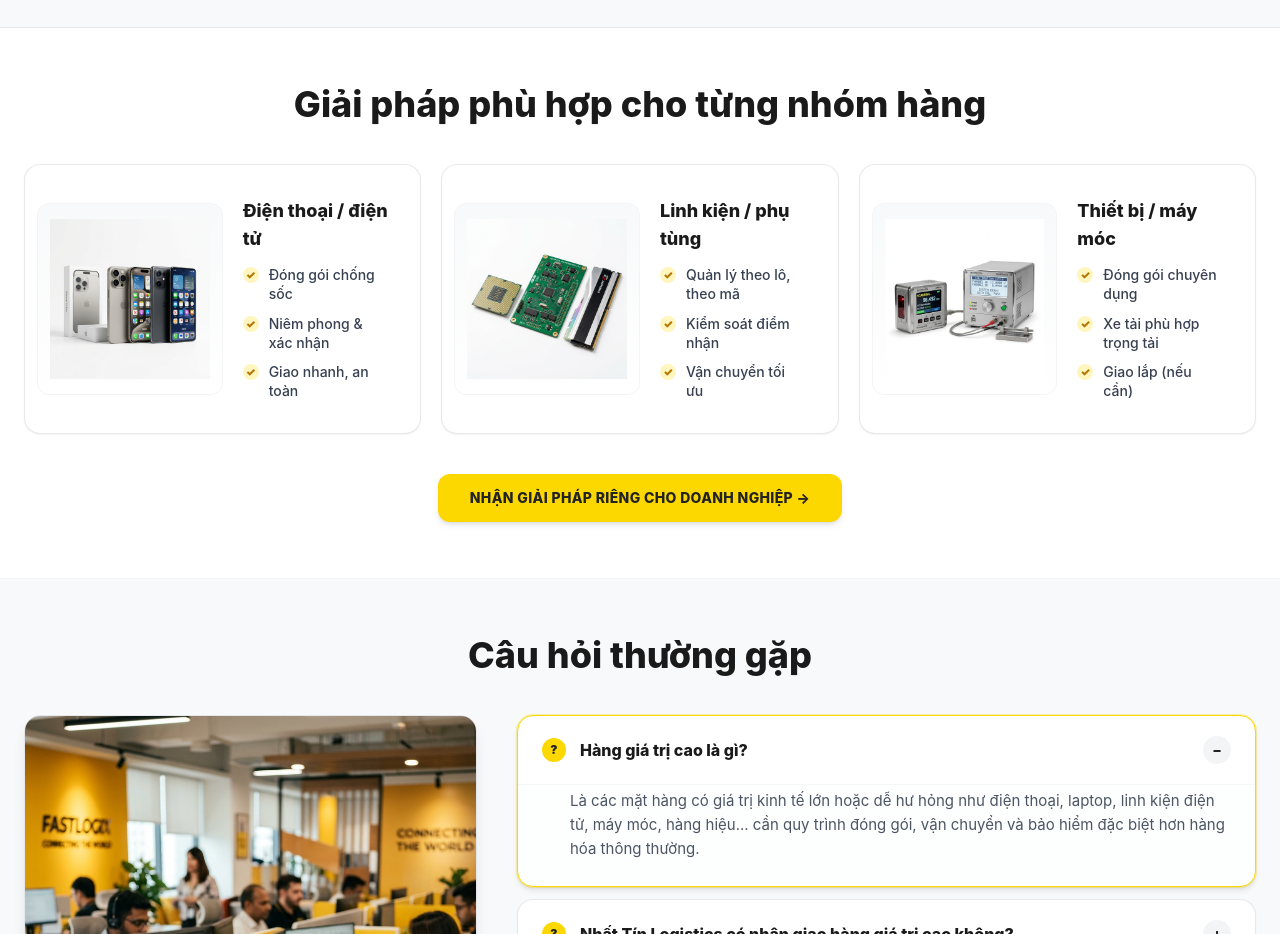
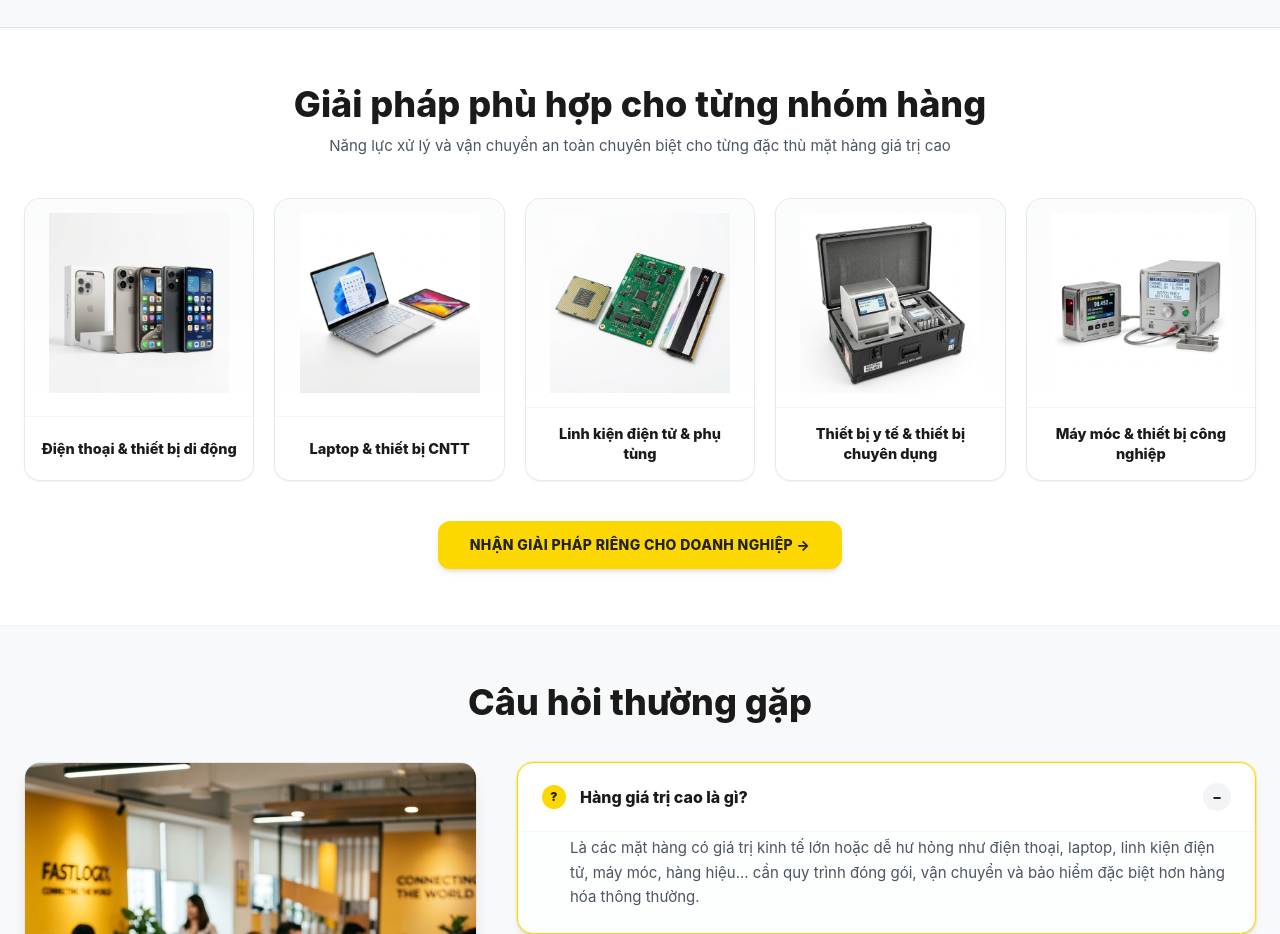
Before and after one commit to virutngocanhcao-a11y/ntl-guihanggiatricao, a Next.js app: page / in a window 1280 px wide. Shown: the part 3680-4614 px from the top of the page. Built offline with nearby package versions, Linux system fonts and the light colour scheme; a web font is replaced by a local one.

Commit message:
feat: redesign solutions by category to 5 visual-first high-value cards without bullets

```diff
--- a/app/admin/page.tsx
+++ b/app/admin/page.tsx
@@ -290,7 +290,7 @@ export default function AdminDashboard() {
                   <TextField label={`Tên nhóm ${i + 1}`} value={item.title} onChange={(v) => { const arr = [...content.solutionsByCategory]; arr[i] = { ...arr[i], title: v }; set("solutionsByCategory", arr); }} />
                   <ImageUploader label={`Ảnh ${i + 1}`} value={item.image} onChange={(url) => { const arr = [...content.solutionsByCategory]; arr[i] = { ...arr[i], image: url }; set("solutionsByCategory", arr); }} />
                 </div>
-                <TextAreaField label="Gạch đầu dòng (mỗi dòng 1 ý)" rows={4} value={item.bullets.join("\n")} onChange={(v) => { const arr = [...content.solutionsByCategory]; arr[i] = { ...arr[i], bullets: v.split("\n").filter(Boolean) }; set("solutionsByCategory", arr); }} />
+                <TextAreaField label="Gạch đầu dòng (không bắt buộc)" rows={3} value={(item.bullets || []).join("\n")} onChange={(v) => { const arr = [...content.solutionsByCategory]; arr[i] = { ...arr[i], bullets: v.split("\n").filter(Boolean) }; set("solutionsByCategory", arr); }} />
               </div>
             ))}
           </SectionCard>
--- a/components/landing/SolutionsByCategory.tsx
+++ b/components/landing/SolutionsByCategory.tsx
@@ -1,15 +1,32 @@
 import Image from "next/image";
 import { SolutionCategory } from "@/lib/content-schema";
 
-const defaultSolutionImages = [
-  "/images/category-phone.jpg",
-  "/images/category-chip.jpg",
-  "/images/category-machine.jpg",
+const defaultCategories = [
+  {
+    title: "Điện thoại & thiết bị di động",
+    image: "/images/category-phone.jpg",
+  },
+  {
+    title: "Laptop & thiết bị CNTT",
+    image: "/images/category-laptop.jpg",
+  },
+  {
+    title: "Linh kiện điện tử & phụ tùng",
+    image: "/images/category-chip.jpg",
+  },
+  {
+    title: "Thiết bị y tế & thiết bị chuyên dụng",
+    image: "/images/category-medical.jpg",
+  },
+  {
+    title: "Máy móc & thiết bị công nghiệp",
+    image: "/images/category-machine.jpg",
+  },
 ];
 
 function getValidSolutionImage(img: string | undefined, index: number) {
   if (!img || img.endsWith(".svg")) {
-    return defaultSolutionImages[index] || defaultSolutionImages[0];
+    return defaultCategories[index]?.image || defaultCategories[0].image;
   }
   return img;
 }
@@ -21,31 +38,48 @@ export default function SolutionsByCategory({
   intro: string;
   items: SolutionCategory[];
 }) {
+  const displayItems =
+    items && items.length >= 5
+      ? items
+      : defaultCategories.map((def, idx) => ({
+          title: items?.[idx]?.title || def.title,
+          image: items?.[idx]?.image || def.image,
+        }));
+
   return (
     <section className="bg-white py-10 md:py-14 border-b border-gray-100" id="giai-phap">
       <div className="mx-auto max-w-7xl px-6">
         <h2 className="text-center text-2xl sm:text-3xl font-extrabold text-[#1a1a1a] md:text-4xl max-w-5xl mx-auto leading-tight lg:whitespace-nowrap">
-          {intro}
+          {intro || "Giải pháp phù hợp cho từng nhóm hàng"}
         </h2>
+        <p className="mt-2.5 text-center text-sm md:text-[15px] text-gray-600 max-w-2xl mx-auto leading-relaxed">
+          Năng lực xử lý và vận chuyển an toàn chuyên biệt cho từng đặc thù mặt hàng giá trị cao
+        </p>
 
-        <div className="mt-8 md:mt-10 grid gap-5 lg:grid-cols-3">
-          {items.map((item, i) => (
-            <div key={item.title} className="overflow-hidden rounded-2xl bg-white border border-gray-200/90 shadow-sm hover:shadow-xl hover:border-[#fdd800] transition-all hover:-translate-y-1.5 flex flex-col sm:flex-row lg:flex-col xl:flex-row items-center p-3 group duration-300">
-              <div className="relative h-44 sm:h-48 w-full sm:w-1/2 lg:w-full xl:w-1/2 shrink-0 bg-gradient-to-b from-[#f8f9fa] to-white rounded-xl overflow-hidden flex items-center justify-center p-3 border border-gray-100">
+        <div className="mt-8 md:mt-10 grid grid-cols-1 sm:grid-cols-2 md:grid-cols-3 lg:grid-cols-5 gap-4 lg:gap-5">
+          {displayItems.map((item, i) => (
+            <div
+              key={item.title}
+              className="group overflow-hidden rounded-2xl bg-white border border-gray-200/90 text-center shadow-sm hover:shadow-xl hover:border-[#fdd800] transition-all hover:-translate-y-1.5 flex flex-col duration-300"
+            >
+              {/* Product Visual */}
+              <div className="relative h-48 sm:h-52 w-full p-3.5 bg-gradient-to-b from-gray-50/70 to-white flex items-center justify-center overflow-hidden">
                 <div className="relative h-full w-full">
-                  <Image src={getValidSolutionImage(item.image, i)} alt={item.title} fill className="object-contain group-hover:scale-105 transition-transform duration-500" sizes="(max-width: 640px) 100vw, 300px" />
+                  <Image
+                    src={getValidSolutionImage(item.image, i)}
+                    alt={item.title}
+                    fill
+                    className="object-contain group-hover:scale-105 transition-transform duration-500"
+                    sizes="(max-width: 640px) 100vw, (max-width: 1024px) 33vw, 240px"
+                  />
                 </div>
               </div>
-              <div className="p-4 sm:p-5 lg:p-4 xl:p-5 w-full">
-                <h3 className="font-extrabold text-[#1a1a1a] text-[16px] md:text-lg group-hover:text-[#b37700] transition-colors">{item.title}</h3>
-                <ul className="mt-3 space-y-2.5 text-sm text-gray-700">
-                  {item.bullets.slice(0, 3).map((bullet) => (
-                    <li key={bullet} className="flex gap-2.5 items-start">
-                      <span className="flex h-4 w-4 shrink-0 items-center justify-center rounded-full bg-[#fdd800]/25 text-[#b37700] text-[11px] font-black mt-0.5">✓</span>
-                      <span className="font-medium text-gray-700 leading-snug">{bullet}</span>
-                    </li>
-                  ))}
-                </ul>
+
+              {/* Category Name Label */}
+              <div className="p-4 border-t border-gray-100 bg-white group-hover:bg-amber-50/25 mt-auto transition-colors flex items-center justify-center min-h-[64px]">
+                <p className="text-sm sm:text-[14.5px] font-extrabold text-[#1a1a1a] group-hover:text-[#b37700] transition-colors leading-snug">
+                  {item.title}
+                </p>
               </div>
             </div>
           ))}
--- a/lib/content-schema.ts
+++ b/lib/content-schema.ts
@@ -38,7 +38,7 @@ export interface WhyReason {
 export interface SolutionCategory {
   image: string;
   title: string;
-  bullets: string[];
+  bullets?: string[];
 }
 
 export interface FaqItem {
--- a/lib/default-content.ts
+++ b/lib/default-content.ts
@@ -72,18 +72,28 @@ export const defaultContent: LandingContent = {
   solutionsByCategory: [
     {
       image: "/images/category-phone.jpg",
-      title: "Điện thoại / điện tử",
-      bullets: ["Đóng gói chống sốc", "Niêm phong & xác nhận", "Giao nhanh, an toàn", "Bảo hiểm theo giá trị"],
+      title: "Điện thoại & thiết bị di động",
+      bullets: [],
+    },
+    {
+      image: "/images/category-laptop.jpg",
+      title: "Laptop & thiết bị CNTT",
+      bullets: [],
     },
     {
       image: "/images/category-chip.jpg",
-      title: "Linh kiện / phụ tùng",
-      bullets: ["Quản lý theo lô, theo mã", "Kiểm soát điểm nhận", "Vận chuyển tối ưu", "Theo dõi chi tiết"],
+      title: "Linh kiện điện tử & phụ tùng",
+      bullets: [],
+    },
+    {
+      image: "/images/category-medical.jpg",
+      title: "Thiết bị y tế & thiết bị chuyên dụng",
+      bullets: [],
     },
     {
       image: "/images/category-machine.jpg",
-      title: "Thiết bị / máy móc",
-      bullets: ["Đóng gói chuyên dụng", "Xe tải phù hợp trọng tải", "Giao lắp (nếu cần)", "Bảo hiểm toàn diện"],
+      title: "Máy móc & thiết bị công nghiệp",
+      bullets: [],
     },
   ],
   faqIntro: "Câu hỏi thường gặp",
```
Also changed, not shown: public/images/category-medical.jpg (added).
